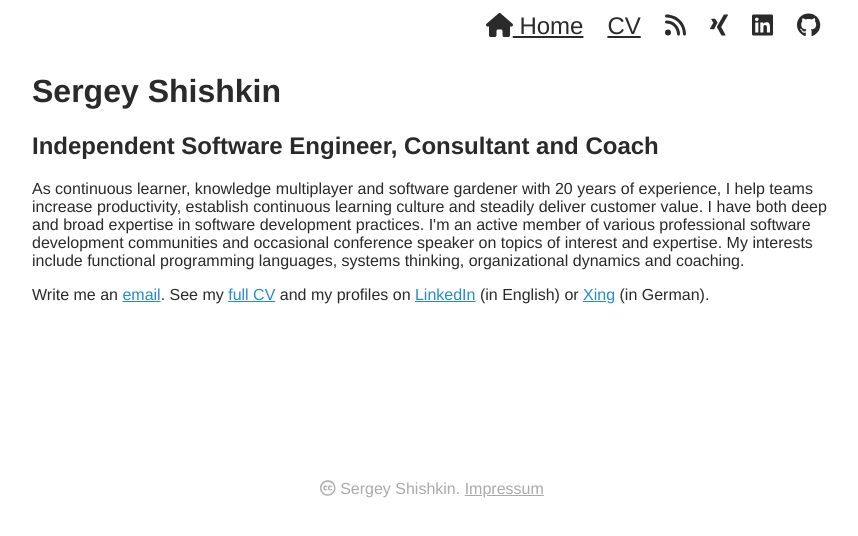
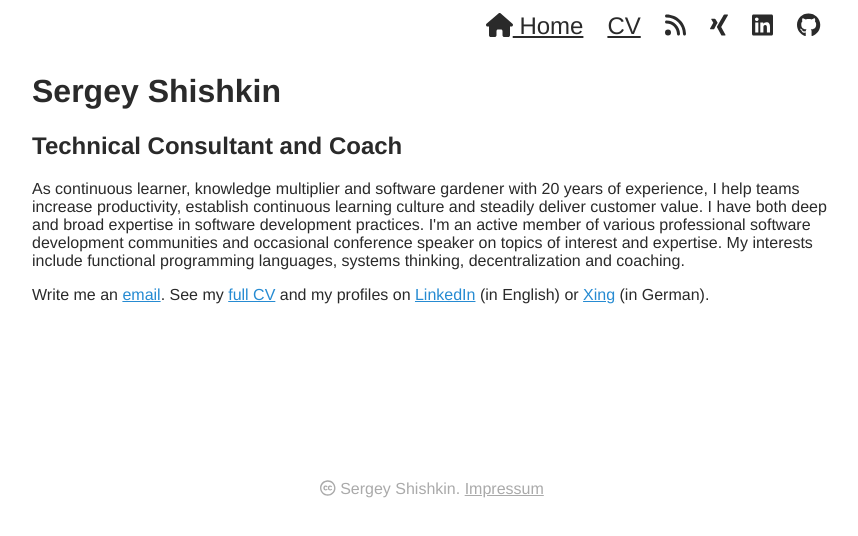
Before and after one commit to shishkin/shishkin-org, a Next.js app: page / in a window 1280 px wide. Shown: the top 536 px of the page, without its empty margins (208-1066 px from the left). Built offline with nearby package versions, Linux system fonts and the light colour scheme.

Commit message:
minor index

```diff
--- a/pages/index.mdx
+++ b/pages/index.mdx
@@ -1,15 +1,15 @@
 # Sergey Shishkin
 
-## Independent Software Engineer, Consultant and Coach
+## Technical Consultant and Coach
 
-As continuous learner, knowledge multiplayer and software gardener with
+As continuous learner, knowledge multiplier and software gardener with
 20 years of experience, I help teams increase productivity, establish
 continuous learning culture and steadily deliver customer value. I have
 both deep and broad expertise in software development practices. I'm an
 active member of various professional software development communities
 and occasional conference speaker on topics of interest and expertise.
 My interests include functional programming languages, systems thinking,
-organizational dynamics and coaching.
+decentralization and coaching.
 
 Write me an [email](mailto:sergey@shishkin.org?subject=Contact%20via%20website).
 See my [full CV](/CV) and my profiles on [LinkedIn](https://www.linkedin.com/in/serega) (in English) or [Xing](https://xing.com/profile/Sergey_Shishkin2) (in German).
```
